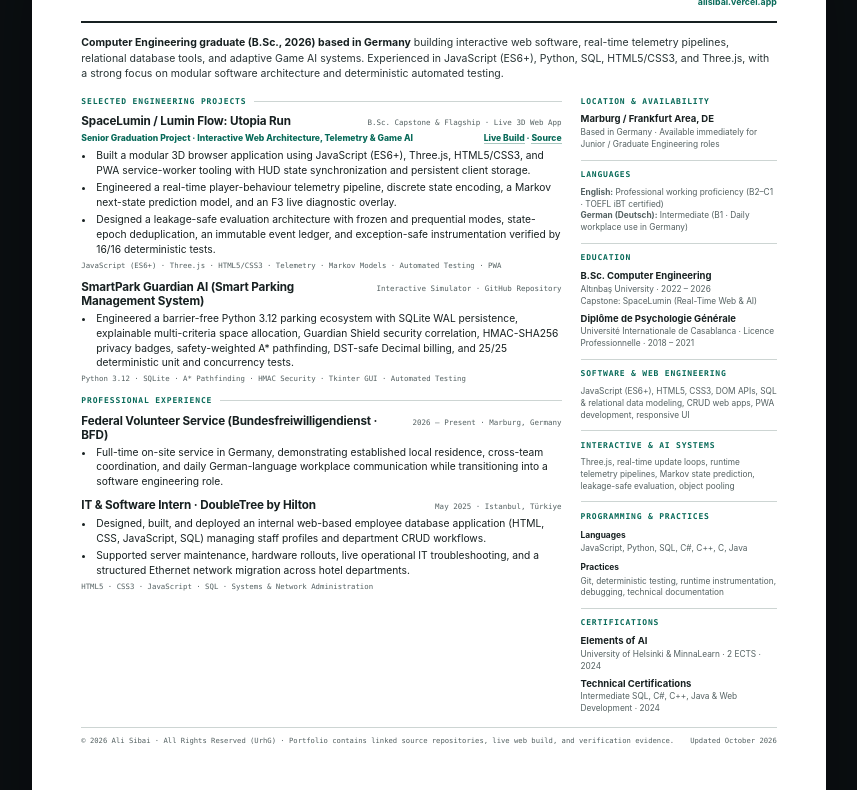
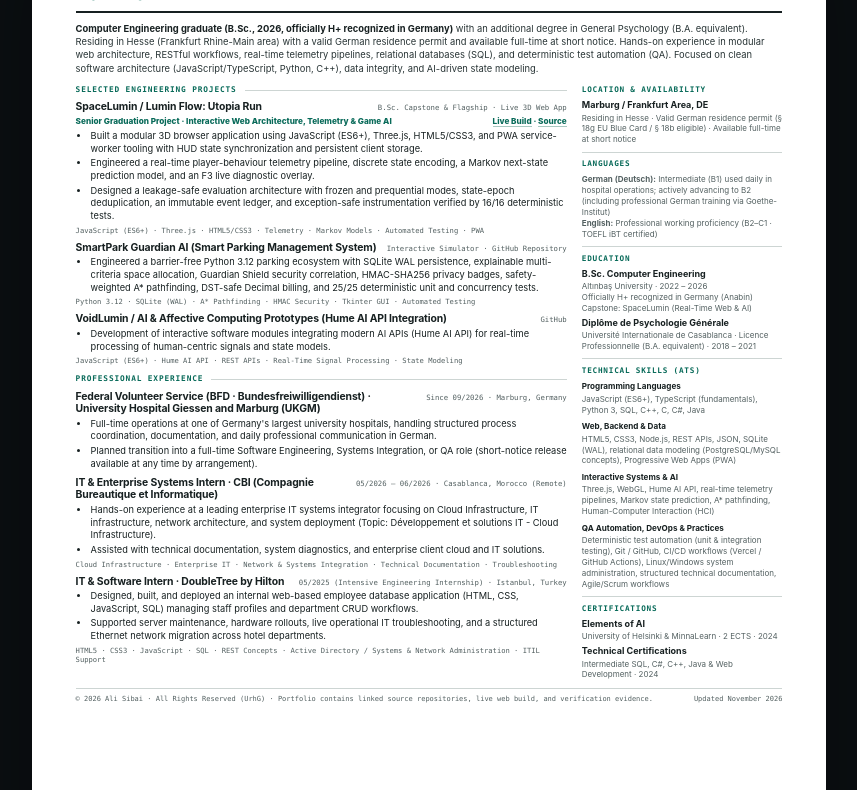
Before and after one commit to sibaiali/alisibai, a website: page cv.html in a window 1280 px wide. Shown: the part 161-951 px from the top of the page, without its empty margins (211-1068 px from the left). Drawn offline with Linux system fonts and the light colour scheme.

Commit message:
feat(cv): update German and English CVs for German ATS, UKGM BFD, CBI Cloud Infrastructure, and VoidLumin

```diff
--- a/cv.html
+++ b/cv.html
@@ -6,7 +6,7 @@
   <meta name="author" content="Ali Sibai">
   <meta name="copyright" content="Copyright (c) 2026 Ali Sibai. All Rights Reserved. Alle Rechte vorbehalten (UrhG &amp; EU Directive 2019/790 Art. 4(3)).">
   <meta name="tdm-reservation" content="1">
-  <meta name="description" content="Ali Sibai - one-page Software, Web & Interactive Systems Engineering CV (English).">
+  <meta name="description" content="Ali Sibai - one-page Software, Systems &amp; QA Automation Engineering CV (English).">
   <meta name="theme-color" content="#0b0f12">
   <link rel="canonical" href="https://alisibai.vercel.app/cv.html">
   <link rel="alternate" hreflang="en" href="https://alisibai.vercel.app/cv.html">
@@ -15,7 +15,7 @@
   <meta property="og:type" content="profile">
   <meta property="og:site_name" content="Ali Sibai - Engineering Portfolio">
   <meta property="og:title" content="Ali Sibai | Engineering CV (English)">
-  <meta property="og:description" content="One-page Software, Web & Interactive Systems Engineering CV — Marburg / Frankfurt Rhine-Main, Germany.">
+  <meta property="og:description" content="One-page Software, Systems &amp; QA Automation Engineering CV — Marburg / Frankfurt Rhine-Main, Germany.">
   <meta property="og:url" content="https://alisibai.vercel.app/cv.html">
   <meta name="twitter:card" content="summary">
   <title>Ali Sibai | Engineering CV (EN)</title>
@@ -40,8 +40,8 @@
       color: var(--ink);
       background: var(--screen);
       font-family: var(--sans);
-      font-size: 10.25px;
-      line-height: 1.44;
+      font-size: 9.25px;
+      line-height: 1.38;
       -webkit-font-smoothing: antialiased;
     }
 
@@ -99,22 +99,22 @@
       width: min(calc(100% - 32px), 210mm);
       min-height: 297mm;
       margin: 0 auto 28px;
-      padding: 11mm 13mm 9mm;
+      padding: 8.5mm 11.5mm 7.5mm;
       background: var(--paper);
       box-shadow: 0 28px 90px rgb(0 0 0 / 34%);
     }
 
     .cv-header {
       display: grid;
-      padding-bottom: 13px;
+      padding-bottom: 9px;
       border-bottom: 2px solid var(--ink);
       grid-template-columns: minmax(0, 1fr) auto;
-      gap: 24px;
+      gap: 20px;
     }
 
     .cv-header h1 {
       margin-bottom: 3px;
-      font-size: 29px;
+      font-size: 26px;
       line-height: 1;
       letter-spacing: -0.045em;
     }
@@ -122,7 +122,7 @@
     .role {
       margin-bottom: 0;
       color: var(--accent);
-      font-size: 12.2px;
+      font-size: 11.2px;
       font-weight: 800;
       letter-spacing: 0.01em;
     }
@@ -133,17 +133,17 @@
       justify-items: end;
       gap: 2px;
       color: var(--muted);
-      font-size: 8.8px;
+      font-size: 8.4px;
       text-align: right;
     }
 
     .contact a { color: var(--accent); font-weight: 700; }
 
     .summary {
-      margin: 12px 0 14px;
+      margin: 8.5px 0 10px;
       color: #293536;
-      font-size: 10.5px;
-      line-height: 1.48;
+      font-size: 9.4px;
+      line-height: 1.42;
     }
 
     .summary strong { color: var(--ink); }
@@ -151,20 +151,20 @@
     .cv-grid {
       display: grid;
       grid-template-columns: minmax(0, 1.42fr) minmax(0, 0.58fr);
-      gap: 19px;
+      gap: 15px;
     }
 
-    .section { margin-bottom: 11px; }
+    .section { margin-bottom: 8.5px; }
     .section:last-child { margin-bottom: 0; }
 
     .section-title {
       display: flex;
-      margin-bottom: 7px;
+      margin-bottom: 5.5px;
       align-items: center;
       gap: 8px;
       color: var(--accent);
       font-family: var(--mono);
-      font-size: 8px;
+      font-size: 7.8px;
       text-transform: uppercase;
       letter-spacing: 0.11em;
     }
@@ -176,21 +176,21 @@
       content: "";
     }
 
-    .entry { margin-bottom: 9.5px; }
+    .entry { margin-bottom: 6.5px; }
     .entry:last-child { margin-bottom: 0; }
 
     .entry-heading {
       display: flex;
-      margin-bottom: 3px;
+      margin-bottom: 2px;
       align-items: baseline;
       justify-content: space-between;
-      gap: 14px;
+      gap: 10px;
     }
 
     .entry-heading h2,
     .entry-heading h3 {
       margin-bottom: 0;
-      font-size: 11.7px;
+      font-size: 10.4px;
       line-height: 1.2;
       letter-spacing: -0.012em;
     }
@@ -199,18 +199,18 @@
       min-width: max-content;
       color: var(--muted);
       font-family: var(--mono);
-      font-size: 7.5px;
+      font-size: 7.3px;
       text-align: right;
     }
 
     .entry-subtitle {
       display: flex;
-      margin-bottom: 4px;
+      margin-bottom: 3px;
       align-items: baseline;
       justify-content: space-between;
       gap: 10px;
       color: var(--accent);
-      font-size: 8.6px;
+      font-size: 8.2px;
       font-weight: 760;
     }
 
@@ -219,8 +219,8 @@
     .entry ul {
       display: grid;
       padding-left: 14px;
-      margin-bottom: 4px;
-      gap: 2.5px;
+      margin-bottom: 3px;
+      gap: 1.8px;
     }
 
     .entry li { padding-left: 1px; }
@@ -228,12 +228,12 @@
     .stack {
       margin-bottom: 0;
       color: var(--muted);
-      font: 7.35px/1.35 var(--mono);
+      font: 7.15px/1.32 var(--mono);
     }
 
     .side-section {
-      padding-bottom: 8.5px;
-      margin-bottom: 8.5px;
+      padding-bottom: 6.5px;
+      margin-bottom: 6.5px;
       border-bottom: 1px solid var(--line);
     }
 
@@ -244,50 +244,51 @@
     }
 
     .side-section h2 {
-      margin-bottom: 6px;
+      margin-bottom: 4.5px;
       color: var(--accent);
       font-family: var(--mono);
-      font-size: 8px;
+      font-size: 7.7px;
       text-transform: uppercase;
       letter-spacing: 0.1em;
     }
 
     .side-section h3 {
-      margin-bottom: 2px;
-      font-size: 9.5px;
-      line-height: 1.25;
+      margin-bottom: 1.5px;
+      font-size: 9px;
+      line-height: 1.22;
     }
 
     .side-section p {
-      margin-bottom: 5px;
+      margin-bottom: 4px;
       color: var(--muted);
-      font-size: 8.3px;
+      font-size: 8px;
+      line-height: 1.36;
     }
 
     .side-section p:last-child { margin-bottom: 0; }
 
-    .skill-group { margin-bottom: 7px; }
+    .skill-group { margin-bottom: 5.5px; }
     .skill-group:last-child { margin-bottom: 0; }
 
     .skill-group strong {
       display: block;
-      margin-bottom: 2px;
+      margin-bottom: 1.5px;
       color: var(--ink);
-      font-size: 8.4px;
+      font-size: 8.1px;
     }
 
-    .skill-group p { line-height: 1.43; }
+    .skill-group p { line-height: 1.36; }
 
     .cv-footer {
       display: flex;
-      padding-top: 8px;
-      margin-top: 12px;
+      padding-top: 6px;
+      margin-top: 8px;
       border-top: 1px solid var(--line);
       align-items: center;
       justify-content: space-between;
       gap: 16px;
       color: var(--muted);
-      font: 7.2px var(--mono);
+      font: 7px var(--mono);
     }
 
     @page { size: A4; margin: 0; }
@@ -329,17 +330,16 @@
     <header class="cv-header">
       <div>
         <h1>Ali Sibai</h1>
-        <p class="role">Software, Web &amp; Interactive Systems Engineer · B.Sc. Computer Engineering</p>
+        <p class="role">Software, Systems &amp; QA Automation Engineer (B.Sc. Computer Engineering)</p>
       </div>
       <div class="contact">
         <span>Marburg / Frankfurt Rhine-Main, Germany</span>
-        <a href="mailto:alisibai01@gmail.com">alisibai01@gmail.com</a>
-        <span><a href="https://github.com/sibaiali">github.com/sibaiali</a> · <a href="https://www.linkedin.com/in/sibaiali/">linkedin.com/in/sibaiali</a></span>
-        <a href="https://alisibai.vercel.app/">alisibai.vercel.app</a>
+        <span><a href="tel:+491776763484">+49 177 6763484</a> · <a href="mailto:alisibai01@gmail.com">alisibai01@gmail.com</a></span>
+        <span><a href="https://github.com/sibaiali">github.com/sibaiali</a> · <a href="https://www.linkedin.com/in/sibaiali/">linkedin.com/in/sibaiali</a> · <a href="https://alisibai.vercel.app/">alisibai.vercel.app</a></span>
       </div>
     </header>
 
-    <p class="summary"><strong>Computer Engineering graduate (B.Sc., 2026) based in Germany</strong> building interactive web software, real-time telemetry pipelines, relational database tools, and adaptive Game AI systems. Experienced in JavaScript (ES6+), Python, SQL, HTML5/CSS3, and Three.js, with a strong focus on modular software architecture and deterministic automated testing.</p>
+    <p class="summary"><strong>Computer Engineering graduate (B.Sc., 2026, officially H+ recognized in Germany)</strong> with an additional degree in General Psychology (B.A. equivalent). Residing in Hesse (Frankfurt Rhine-Main area) with a valid German residence permit and available full-time at short notice. Hands-on experience in modular web architecture, RESTful workflows, real-time telemetry pipelines, relational databases (SQL), and deterministic test automation (QA). Focused on clean software architecture (JavaScript/TypeScript, Python, C++), data integrity, and AI-driven state modeling.</p>
 
     <div class="cv-grid">
       <div>
@@ -371,7 +371,18 @@
             <ul>
               <li>Engineered a barrier-free Python 3.12 parking ecosystem with SQLite WAL persistence, explainable multi-criteria space allocation, Guardian Shield security correlation, HMAC-SHA256 privacy badges, safety-weighted A* pathfinding, DST-safe Decimal billing, and 25/25 deterministic unit and concurrency tests.</li>
             </ul>
-            <p class="stack">Python 3.12 · SQLite · A* Pathfinding · HMAC Security · Tkinter GUI · Automated Testing</p>
+            <p class="stack">Python 3.12 · SQLite (WAL) · A* Pathfinding · HMAC Security · Tkinter GUI · Automated Testing</p>
+          </article>
+
+          <article class="entry">
+            <div class="entry-heading">
+              <h3>VoidLumin / AI &amp; Affective Computing Prototypes (Hume AI API Integration)</h3>
+              <span class="entry-meta"><a href="https://github.com/sibaiali">GitHub</a></span>
+            </div>
+            <ul>
+              <li>Development of interactive software modules integrating modern AI APIs (Hume AI API) for real-time processing of human-centric signals and state models.</li>
+            </ul>
+            <p class="stack">JavaScript (ES6+) · Hume AI API · REST APIs · Real-Time Signal Processing · State Modeling</p>
           </article>
         </section>
 
@@ -379,23 +390,35 @@
           <h2 class="section-title" id="experience-heading">Professional experience</h2>
           <article class="entry">
             <div class="entry-heading">
-              <h3>Federal Volunteer Service (Bundesfreiwilligendienst · BFD)</h3>
-              <span class="entry-meta">2026 – Present · Marburg, Germany</span>
+              <h3>Federal Volunteer Service (BFD · Bundesfreiwilligendienst) · University Hospital Giessen and Marburg (UKGM)</h3>
+              <span class="entry-meta">Since 09/2026 · Marburg, Germany</span>
             </div>
             <ul>
-              <li>Full-time on-site service in Germany, demonstrating established local residence, cross-team coordination, and daily German-language workplace communication while transitioning into a software engineering role.</li>
+              <li>Full-time operations at one of Germany's largest university hospitals, handling structured process coordination, documentation, and daily professional communication in German.</li>
+              <li>Planned transition into a full-time Software Engineering, Systems Integration, or QA role (short-notice release available at any time by arrangement).</li>
             </ul>
           </article>
           <article class="entry">
             <div class="entry-heading">
+              <h3>IT &amp; Enterprise Systems Intern · CBI (Compagnie Bureautique et Informatique)</h3>
+              <span class="entry-meta">05/2026 – 06/2026 · Casablanca, Morocco (Remote)</span>
+            </div>
+            <ul>
+              <li>Hands-on experience at a leading enterprise IT systems integrator focusing on Cloud Infrastructure, IT infrastructure, network architecture, and system deployment (Topic: Développement et solutions IT - Cloud Infrastructure).</li>
+              <li>Assisted with technical documentation, system diagnostics, and enterprise client cloud and IT solutions.</li>
+            </ul>
+            <p class="stack">Cloud Infrastructure · Enterprise IT · Network &amp; Systems Integration · Technical Documentation · Troubleshooting</p>
+          </article>
+          <article class="entry">
+            <div class="entry-heading">
               <h3>IT &amp; Software Intern · DoubleTree by Hilton</h3>
-              <span class="entry-meta">May 2025 · Istanbul, Türkiye</span>
+              <span class="entry-meta">05/2025 (Intensive Engineering Internship) · Istanbul, Turkey</span>
             </div>
             <ul>
               <li>Designed, built, and deployed an internal web-based employee database application (HTML, CSS, JavaScript, SQL) managing staff profiles and department CRUD workflows.</li>
               <li>Supported server maintenance, hardware rollouts, live operational IT troubleshooting, and a structured Ethernet network migration across hotel departments.</li>
             </ul>
-            <p class="stack">HTML5 · CSS3 · JavaScript · SQL · Systems &amp; Network Administration</p>
+            <p class="stack">HTML5 · CSS3 · JavaScript · SQL · REST Concepts · Active Directory / Systems &amp; Network Administration · ITIL Support</p>
           </article>
         </section>
       </div>
@@ -404,36 +427,28 @@
         <section class="side-section">
           <h2>Location &amp; availability</h2>
           <h3>Marburg / Frankfurt Area, DE</h3>
-          <p>Based in Germany · Available immediately for Junior / Graduate Engineering roles</p>
+          <p>Residing in Hesse · Valid German residence permit (§ 18g EU Blue Card / § 18b eligible) · Available full-time at short notice</p>
         </section>
 
         <section class="side-section">
           <h2>Languages</h2>
-          <p><strong>English:</strong> Professional working proficiency (B2–C1 · TOEFL iBT certified)<br><strong>German (Deutsch):</strong> Intermediate (B1 · Daily workplace use in Germany)</p>
+          <p><strong>German (Deutsch):</strong> Intermediate (B1) used daily in hospital operations; actively advancing to B2 (including professional German training via Goethe-Institut)<br><strong>English:</strong> Professional working proficiency (B2–C1 · TOEFL iBT certified)</p>
         </section>
 
         <section class="side-section">
           <h2>Education</h2>
           <h3>B.Sc. Computer Engineering</h3>
-          <p>Altınbaş University · 2022 – 2026<br>Capstone: SpaceLumin (Real-Time Web &amp; AI)</p>
+          <p>Altınbaş University · 2022 – 2026<br>Officially H+ recognized in Germany (Anabin)<br>Capstone: SpaceLumin (Real-Time Web &amp; AI)</p>
           <h3>Diplôme de Psychologie Générale</h3>
-          <p>Université Internationale de Casablanca · Licence Professionnelle · 2018 – 2021</p>
+          <p>Université Internationale de Casablanca · Licence Professionnelle (B.A. equivalent) · 2018 – 2021</p>
         </section>
 
         <section class="side-section">
-          <h2>Software &amp; web engineering</h2>
-          <p>JavaScript (ES6+), HTML5, CSS3, DOM APIs, SQL &amp; relational data modeling, CRUD web apps, PWA development, responsive UI</p>
-        </section>
-
-        <section class="side-section">
-          <h2>Interactive &amp; AI systems</h2>
-          <p>Three.js, real-time update loops, runtime telemetry pipelines, Markov state prediction, leakage-safe evaluation, object pooling</p>
-        </section>
-
-        <section class="side-section">
-          <h2>Programming &amp; practices</h2>
-          <div class="skill-group"><strong>Languages</strong><p>JavaScript, Python, SQL, C#, C++, C, Java</p></div>
-          <div class="skill-group"><strong>Practices</strong><p>Git, deterministic testing, runtime instrumentation, debugging, technical documentation</p></div>
+          <h2>Technical skills (ATS)</h2>
+          <div class="skill-group"><strong>Programming Languages</strong><p>JavaScript (ES6+), TypeScript (fundamentals), Python 3, SQL, C++, C, C#, Java</p></div>
+          <div class="skill-group"><strong>Web, Backend &amp; Data</strong><p>HTML5, CSS3, Node.js, REST APIs, JSON, SQLite (WAL), relational data modeling (PostgreSQL/MySQL concepts), Progressive Web Apps (PWA)</p></div>
+          <div class="skill-group"><strong>Interactive Systems &amp; AI</strong><p>Three.js, WebGL, Hume AI API, real-time telemetry pipelines, Markov state prediction, A* pathfinding, Human-Computer Interaction (HCI)</p></div>
+          <div class="skill-group"><strong>QA Automation, DevOps &amp; Practices</strong><p>Deterministic test automation (unit &amp; integration testing), Git / GitHub, CI/CD workflows (Vercel / GitHub Actions), Linux/Windows system administration, structured technical documentation, Agile/Scrum workflows</p></div>
         </section>
 
         <section class="side-section">
@@ -448,7 +463,7 @@
 
     <footer class="cv-footer">
       <span>© 2026 Ali Sibai · All Rights Reserved (UrhG) · Portfolio contains linked source repositories, live web build, and verification evidence.</span>
-      <span>Updated October 2026</span>
+      <span>Updated November 2026</span>
     </footer>
   </main>
 </body>
```
Also changed, not shown: cv-de.html (+89 -65 lines), scripts/validate.mjs (+33 -5 lines).
